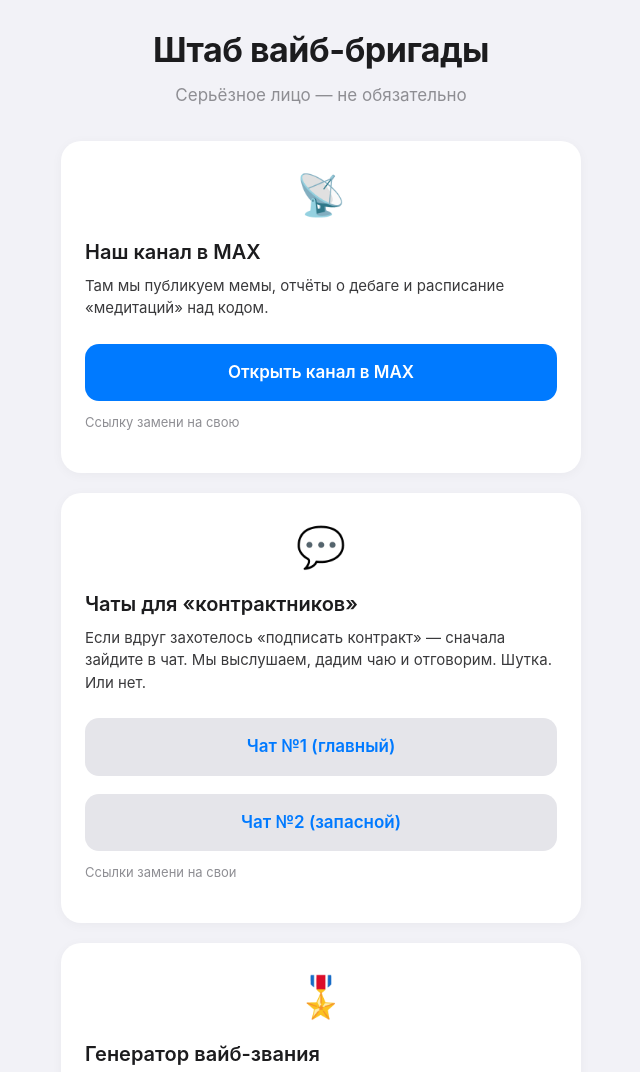
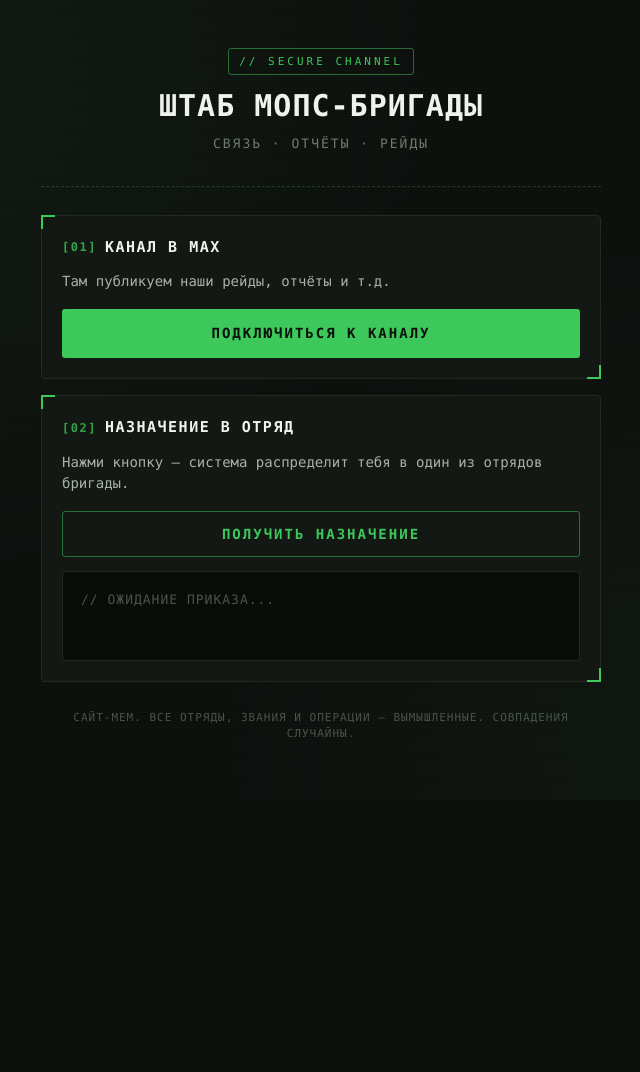
Before and after one commit to donut9119222-lab/CBO, a plain HTML site: page index.html in a window 1280 px wide. Shown: the top 1072 px of the page, without its empty margins (319-959 px from the left). After the commit the page ends 800 px from the top, so only its background shows below. Drawn offline with Linux system fonts and the light colour scheme.

Commit message:
Update index.html

```diff
--- a/index.html
+++ b/index.html
@@ -3,189 +3,268 @@
 <head>
   <meta charset="UTF-8">
   <meta name="viewport" content="width=device-width, initial-scale=1.0, viewport-fit=cover">
-  <title>Штаб вайб-бригады</title>
+  <title>ШТАБ МОПС-БРИГАДЫ</title>
   <style>
     * { margin: 0; padding: 0; box-sizing: border-box; }
 
     body {
-      font-family: -apple-system, BlinkMacSystemFont, "SF Pro Text", "Segoe UI", Roboto, Helvetica, Arial, sans-serif;
-      background: #f2f2f7;
-      color: #1c1c1e;
-      line-height: 1.5;
+      font-family: "SF Mono", "JetBrains Mono", Menlo, Consolas, "Courier New", monospace;
+      background: #0d0f0d;
+      background-image:
+        radial-gradient(circle at 20% 10%, rgba(60, 200, 90, 0.06), transparent 40%),
+        radial-gradient(circle at 80% 90%, rgba(60, 200, 90, 0.04), transparent 40%),
+        repeating-linear-gradient(0deg, rgba(255,255,255,0.012) 0px, rgba(255,255,255,0.012) 1px, transparent 1px, transparent 3px);
+      color: #d6ded6;
+      line-height: 1.55;
       -webkit-font-smoothing: antialiased;
       min-height: 100vh;
       display: flex;
       flex-direction: column;
       align-items: center;
-      padding: 24px 16px 48px;
+      padding: 24px 16px 56px;
     }
 
-    .container { max-width: 520px; width: 100%; }
+    .container { max-width: 560px; width: 100%; }
+
+    /* Заголовок */
+    .header {
+      text-align: center;
+      padding: 24px 0 32px;
+      border-bottom: 1px dashed rgba(60, 200, 90, 0.25);
+      margin-bottom: 28px;
+    }
+
+    .header .stamp {
+      display: inline-block;
+      font-size: 11px;
+      letter-spacing: 3px;
+      color: #3cc85a;
+      border: 1px solid rgba(60, 200, 90, 0.5);
+      padding: 4px 10px;
+      border-radius: 3px;
+      margin-bottom: 14px;
+      text-transform: uppercase;
+    }
 
     h1 {
-      font-size: 34px;
-      font-weight: 700;
-      letter-spacing: -0.5px;
-      margin-bottom: 8px;
-      text-align: center;
+      font-size: 30px;
+      font-weight: 800;
+      letter-spacing: 1px;
+      color: #eef3ee;
+      text-transform: uppercase;
+      line-height: 1.15;
+      margin-bottom: 10px;
     }
 
     .subtitle {
-      font-size: 17px;
-      color: #8e8e93;
-      text-align: center;
-      margin-bottom: 32px;
+      font-size: 13px;
+      color: #6f7a6f;
+      text-transform: uppercase;
+      letter-spacing: 2px;
     }
 
+    /* Карточки */
     .card {
-      background: #ffffff;
-      border-radius: 20px;
-      padding: 24px;
-      margin-bottom: 20px;
-      box-shadow: 0 2px 12px rgba(0, 0, 0, 0.04);
-      transition: transform 0.15s ease;
+      background: #14181400;
+      background-color: #141814;
+      border: 1px solid #232a23;
+      border-radius: 4px;
+      padding: 20px;
+      margin-bottom: 16px;
+      position: relative;
     }
 
-    .card:active { transform: scale(0.98); }
+    .card::before {
+      content: "";
+      position: absolute;
+      top: -1px; left: -1px;
+      width: 12px; height: 12px;
+      border-top: 2px solid #3cc85a;
+      border-left: 2px solid #3cc85a;
+    }
 
-    .card h2 { font-size: 20px; font-weight: 600; margin-bottom: 8px; }
-    .card p { font-size: 15px; color: #3a3a3c; margin-bottom: 16px; }
-    .card .note { font-size: 13px; color: #8e8e93; }
+    .card::after {
+      content: "";
+      position: absolute;
+      bottom: -1px; right: -1px;
+      width: 12px; height: 12px;
+      border-bottom: 2px solid #3cc85a;
+      border-right: 2px solid #3cc85a;
+    }
 
+    .card h2 {
+      font-size: 15px;
+      font-weight: 700;
+      color: #eef3ee;
+      text-transform: uppercase;
+      letter-spacing: 1.5px;
+      margin-bottom: 12px;
+      display: flex;
+      align-items: center;
+      gap: 8px;
+    }
+
+    .card h2 .idx {
+      color: #3cc85a;
+      font-size: 12px;
+      opacity: 0.8;
+    }
+
+    .card p {
+      font-size: 14px;
+      color: #a8b2a8;
+      margin-bottom: 16px;
+    }
+
+    /* Кнопка */
     .btn {
       display: inline-flex;
       align-items: center;
       justify-content: center;
       width: 100%;
-      padding: 16px 20px;
-      border-radius: 14px;
-      font-size: 17px;
-      font-weight: 600;
+      padding: 14px 20px;
+      font-family: inherit;
+      font-size: 14px;
+      font-weight: 700;
       text-decoration: none;
-      color: #ffffff;
-      background: #007aff;
+      text-transform: uppercase;
+      letter-spacing: 2px;
+      color: #0d0f0d;
+      background: #3cc85a;
       border: none;
+      border-radius: 3px;
       cursor: pointer;
-      transition: opacity 0.15s ease;
-      margin-top: 8px;
+      transition: background 0.15s ease, transform 0.1s ease;
     }
 
-    .btn:active { opacity: 0.7; }
+    .btn:hover { background: #4ee26c; }
+    .btn:active { transform: translateY(1px); }
 
-    .btn.secondary { background: #e5e5ea; color: #007aff; }
+    .btn.ghost {
+      background: transparent;
+      color: #3cc85a;
+      border: 1px solid rgba(60, 200, 90, 0.5);
+    }
+    .btn.ghost:hover { background: rgba(60, 200, 90, 0.08); }
 
-    .btn-group { display: flex; flex-direction: column; gap: 10px; }
-
-    .disclaimer {
-      font-size: 12px;
-      color: #c7c7cc;
-      text-align: center;
-      margin-top: 32px;
-      line-height: 1.4;
+    /* Блок выдачи звания */
+    #rank-box {
+      margin-top: 14px;
+      padding: 18px;
+      background: #0a0c0a;
+      border: 1px solid #232a23;
+      border-radius: 3px;
+      text-align: left;
+      min-height: 90px;
     }
 
-    .emoji-icon { font-size: 40px; display: block; margin-bottom: 12px; text-align: center; }
+    #rank-title {
+      font-size: 16px;
+      font-weight: 800;
+      color: #3cc85a;
+      text-transform: uppercase;
+      letter-spacing: 1px;
+      margin-bottom: 6px;
+    }
 
-    /* Блок генератора звания */
-    #rank-box {
-      margin-top: 14px;
-      padding: 16px;
-      background: #f2f2f7;
-      border-radius: 14px;
+    #rank-desc {
+      font-size: 13px;
+      color: #98a298;
+      line-height: 1.5;
+    }
+
+    .placeholder {
+      color: #4a534a;
+      font-size: 13px;
+      letter-spacing: 1px;
+      text-transform: uppercase;
+    }
+
+    /* Дисклеймер снизу */
+    .disclaimer {
+      font-size: 11px;
+      color: #4a534a;
       text-align: center;
-      font-size: 17px;
-      font-weight: 600;
-      color: #1c1c1e;
-      min-height: 56px;
-      display: flex;
-      align-items: center;
-      justify-content: center;
+      margin-top: 28px;
+      line-height: 1.5;
+      letter-spacing: 1px;
+      text-transform: uppercase;
+    }
+
+    @keyframes pop {
+      0% { transform: scale(0.97); opacity: 0.4; }
+      100% { transform: scale(1); opacity: 1; }
     }
   </style>
 </head>
 <body>
   <div class="container">
 
-    <h1>Штаб вайб-бригады</h1>
-    <p class="subtitle">Серьёзное лицо — не обязательно</p>
-
-    <!-- MAX -->
-    <div class="card">
-      <span class="emoji-icon">📡</span>
-      <h2>Наш канал в MAX</h2>
-      <p>Там мы публикуем мемы, отчёты о дебаге и расписание «медитаций» над кодом.</p>
-      <a href="https://max.ru/ВАШ_КАНАЛ" class="btn" target="_blank" rel="noopener">
-        Открыть канал в MAX
-      </a>
-      <p class="note" style="margin-top: 12px;">Ссылку замени на свою</p>
+    <div class="header">
+      <span class="stamp">// SECURE CHANNEL</span>
+      <h1>Штаб Мопс-Бригады</h1>
+      <p class="subtitle">Связь · Отчёты · Рейды</p>
     </div>
 
-    <!-- Чаты -->
+    <!-- Канал -->
     <div class="card">
-      <span class="emoji-icon">💬</span>
-      <h2>Чаты для «контрактников»</h2>
-      <p>Если вдруг захотелось «подписать контракт» — сначала зайдите в чат. Мы выслушаем, дадим чаю и отговорим. Шутка. Или нет.</p>
-      <div class="btn-group">
-        <a href="https://t.me/ВАШ_ЧАТ_1" class="btn secondary" target="_blank" rel="noopener">Чат №1 (главный)</a>
-        <a href="https://t.me/ВАШ_ЧАТ_2" class="btn secondary" target="_blank" rel="noopener">Чат №2 (запасной)</a>
-      </div>
-      <p class="note" style="margin-top: 12px;">Ссылки замени на свои</p>
+      <h2><span class="idx">[01]</span> Канал в MAX</h2>
+      <p>Там публикуем наши рейды, отчёты и т.д.</p>
+      <a href="https://max.ru/join/cqxpumoGDVmDanOn3oR9ThzYHAsTUxG-N6_WG8-SMZE" class="btn" target="_blank" rel="noopener">
+        Подключиться к каналу
+      </a>
     </div>
 
-    <!-- Генератор звания -->
+    <!-- Генератор отряда -->
     <div class="card">
-      <span class="emoji-icon">🎖️</span>
-      <h2>Генератор вайб-звания</h2>
-      <p>Нажми и получи своё шуточное звание в бригаде.</p>
-      <button class="btn secondary" onclick="randomRank()">Получить звание</button>
-      <div id="rank-box">—</div>
-    </div>
-
-    <!-- Предупреждение -->
-    <div class="card">
-      <span class="emoji-icon">⚠️</span>
-      <h2>Важное предупреждение</h2>
-      <p>Этот сайт — шутка. Никаких реальных контрактов, призывов или серьёзных намерений. Только вайб, код и мемы.</p>
-      <p class="note">Если вам написали «контракт» — это, скорее всего, баг. Перезагрузите страницу.</p>
+      <h2><span class="idx">[02]</span> Назначение в отряд</h2>
+      <p>Нажми кнопку — система распределит тебя в один из отрядов бригады.</p>
+      <button class="btn ghost" onclick="randomRank()">Получить назначение</button>
+      <div id="rank-box">
+        <div class="placeholder">// ожидание приказа...</div>
+      </div>
     </div>
 
     <p class="disclaimer">
-      Сделано на коленке в блокноте. Не является официальным ресурсом. Любые совпадения случайны.
+      Сайт-мем. Все отряды, звания и операции — вымышленные. Совпадения случайны.
     </p>
 
   </div>
 
   <script>
-    const ranks = [
-      "Рядовой коммита",
-      "Ефрейтор дебага",
-      "Сержант рефакторинга",
-      "Старшина вайба",
-      "Прапорщик мёрж-конфликтов",
-      "Лейтенант тасков",
-      "Капитан баг-репортов",
-      "Майор хотфиксов",
-      "Полковник проды",
-      "Генерал-лейтенант тайпскрипта",
-      "Маршал чистого кода",
-      "Легенда Stack Overflow"
+    const squads = [
+      {
+        title: "Бронемопс",
+        desc: "Водители военной техники: БТР, танки и всё, что едет и громыхает."
+      },
+      {
+        title: "Мопсовый десант",
+        desc: "Отряд воздушной бомбардировки. Прибывают сверху, уходят по-английски."
+      },
+      {
+        title: "ЧВК «Мопс»",
+        desc: "Операторы дронов: якудза-ямаха-шахеды, гибридные самолётного типа, мультикоптеры."
+      },
+      {
+        title: "Ориентирные мопсы",
+        desc: "Группа спутникового сопровождения. Ведут своих по пустой дороге, где никого нет."
+      },
+      {
+        title: "Тактические мопсы",
+        desc: "Самый сложный отряд. Идут в бой, скрываются в зданиях, работают по противнику."
+      }
     ];
 
     function randomRank() {
       const box = document.getElementById('rank-box');
-      const rank = ranks[Math.floor(Math.random() * ranks.length)];
-      box.textContent = rank;
+      const squad = squads[Math.floor(Math.random() * squads.length)];
+      box.innerHTML =
+        '<div id="rank-title">' + squad.title + '</div>' +
+        '<div id="rank-desc">' + squad.desc + '</div>';
       box.style.animation = 'none';
       void box.offsetWidth;
       box.style.animation = 'pop 0.25s ease';
     }
   </script>
-
-  <style>
-    @keyframes pop {
-      0% { transform: scale(0.9); opacity: 0.5; }
-      100% { transform: scale(1); opacity: 1; }
-    }
-  </style>
 </body>
 </html>
```
